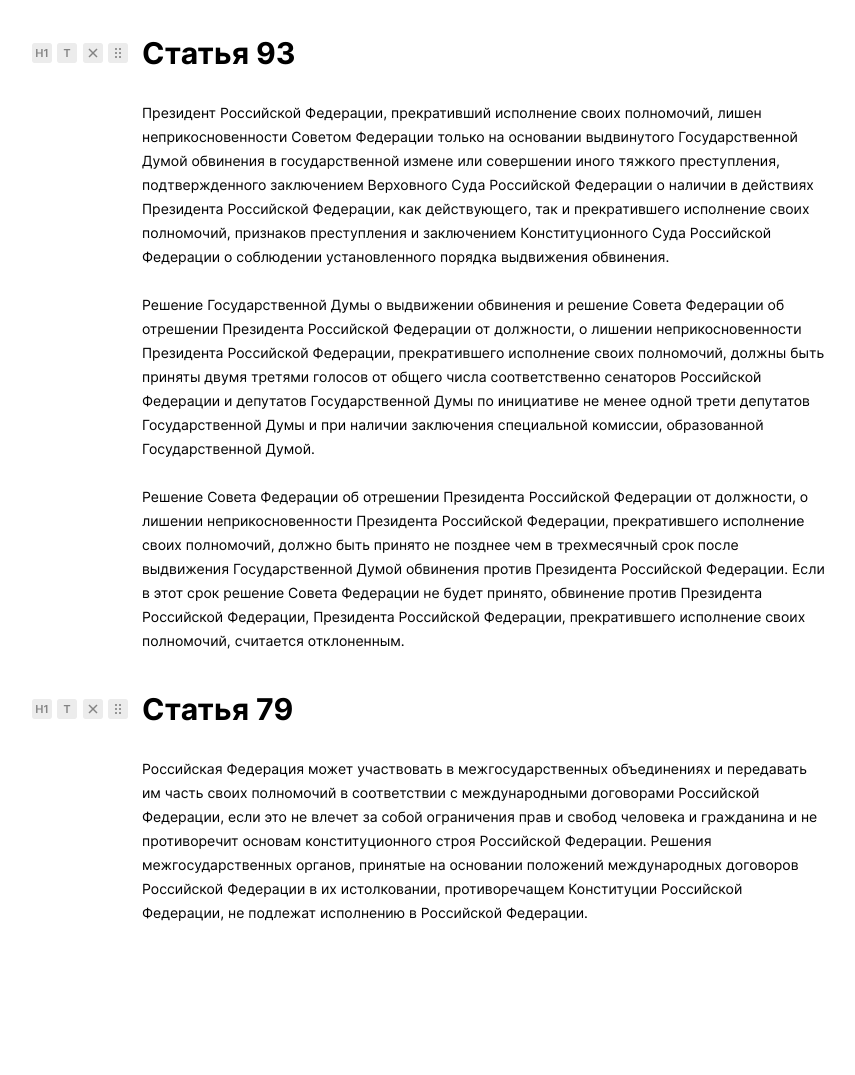
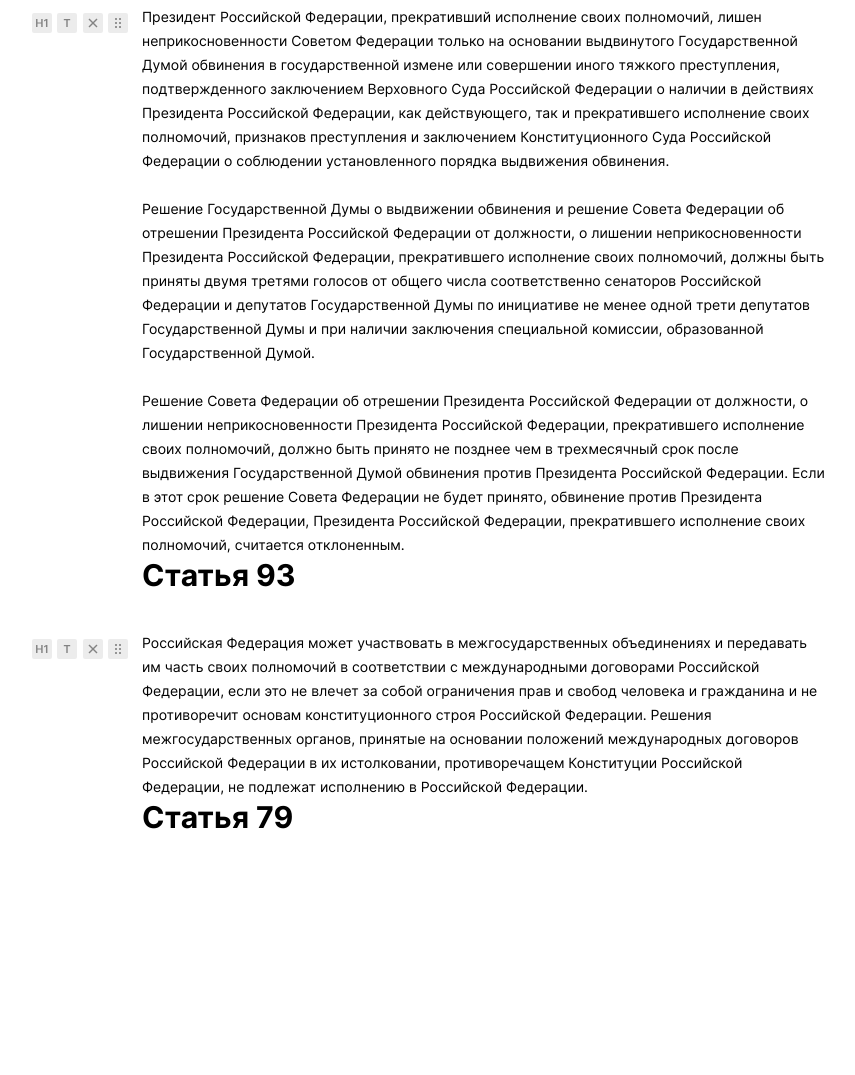
Before and after one commit to sanyamaks/build_notion_hackaton, a website: page index.html in a window 1280 px wide. Shown: the part 671-1746 px from the top of the page, without its empty margins (156-1011 px from the left). After the commit the page ends 1686 px from the top, so only its background shows below. Drawn offline with Linux system fonts and the light colour scheme.

Commit message:
move layout loading to JS

```diff
--- a/blocks/article/__button/article__button.css
+++ b/blocks/article/__button/article__button.css
@@ -8,4 +8,14 @@
   height: 20px;
   border-radius: 2px;
   cursor: pointer;
+  outline: none;
+  border: none;
 }
+
+.article__button:hover {
+  box-shadow: 0 0 3px #ECECEC;
+}
+
+.article__button:active {
+  box-shadow: 0 0 5px #ECECEC;
+}
--- a/blocks/article/article.css
+++ b/blocks/article/article.css
@@ -5,9 +5,4 @@
 
 .article {
   position: relative;
-  margin-bottom: 38px;
 }
-
-.article:last-of-type {
-  margin-bottom: 0;
-}
--- /dev/null
+++ b/blocks/articles-container/__article/article-containesr__article.css
@@ -0,0 +1,7 @@
+.articles-container__article {
+    margin-bottom: 38px;
+}
+
+.articles-container__article:last-of-type {
+    margin-bottom: 0;
+}
--- a/blocks/articles-container/articles-container.css
+++ b/blocks/articles-container/articles-container.css
@@ -1,3 +1,5 @@
+@import url("./__article/article-containesr__article.css");
+
 .articles-container {
   width: 100%;
 }
--- a/blocks/header/__title/header__title.css
+++ b/blocks/header/__title/header__title.css
@@ -3,4 +3,6 @@
   font-size: 42px;
   line-height: 51px;
   margin: 0;
+  outline: none;
+  border: none;
 }
--- a/index.html
+++ b/index.html
@@ -1,89 +1,51 @@
-<!doctype html>
+<!DOCTYPE html>
 <html lang="ru">
 <head>
-  <meta charset="UTF-8">
-  <meta name="viewport" content="width=device-width, user-scalable=no, initial-scale=1.0, maximum-scale=1.0, minimum-scale=1.0">
-  <link rel="stylesheet" href="./vendor/normalize.css">
-  <link rel="stylesheet" href="./pages/index.css">
+  <meta charset="UTF-8"/>
+  <meta
+    name="viewport"
+    content="width=device-width, user-scalable=no, initial-scale=1.0, maximum-scale=1.0, minimum-scale=1.0"
+  />
+  <link rel="stylesheet" href="./vendor/normalize.css"/>
+  <link rel="stylesheet" href="./pages/index.css"/>
   <title>Notion Hackaton 24/1</title>
 </head>
 <body class="page">
-
 <header class="header">
   <div class="header__logo"></div>
   <h1 class="header__title">Правки</h1>
+  <!-- Здесь возможно нужно сделать через форму -->
+  <!--  <form class="header__form-title">-->
+  <!--    <input class="header__title" value="Правки">-->
+  <!--  </form>-->
 </header>
 
 <main class="articles-container">
-    <article class="article">
-      <h2 class="article__title">Статья 81</h2>
-      <p class="article__text">
-        Положение части 3 статьи 81 Конституции Российской Федерации,
-        ограничивающее число сроков, в течение которых одно и то же лицо может занимать должность
-        Президента Российской Федерации, применяется к лицу, занимавшему и (или) занимающему должность
-        Президента Российской Федерации, без учета числа сроков, в течение которых оно занимало и (или)
-        занимает эту должность на момент вступления в силу поправки к Конституции Российской Федерации,
-        вносящей соответствующее ограничение, и не исключает для него возможность занимать должность Президента
-        Российской Федерации в течение сроков, допустимых указанным положением.
-      </p>
-      <div class="article__buttons-container">
-        <div class="article__button article__button_type_title"></div>
-        <div class="article__button article__button_type_text"></div>
-        <div class="article__button article__button_type_delete"></div>
-        <div class="article__button article__button_type_move"></div>
-      </div>
-    </article>
-    <article class="article">
-      <h2 class="article__title">Статья 93</h2>
-      <p class="article__text">
-        Президент Российской Федерации, прекративший исполнение своих полномочий, лишен
-        неприкосновенности Советом Федерации только на основании выдвинутого Государственной
-        Думой обвинения в государственной измене или совершении иного тяжкого преступления,
-        подтвержденного заключением Верховного Суда Российской Федерации о наличии в действиях
-        Президента Российской Федерации, как действующего, так и прекратившего исполнение своих
-        полномочий, признаков преступления и заключением Конституционного Суда Российской Федерации о
-        соблюдении установленного порядка выдвижения обвинения.
-      </p>
-      <p class="article__text">
-        Решение Государственной Думы о выдвижении обвинения и решение Совета Федерации об отрешении
-        Президента Российской Федерации от должности, о лишении неприкосновенности Президента Российской
-        Федерации, прекратившего исполнение своих полномочий, должны быть приняты двумя третями голосов от общего
-        числа соответственно сенаторов Российской Федерации и депутатов Государственной Думы по инициативе не
-        менее одной трети депутатов Государственной Думы и при наличии заключения специальной комиссии, образованной Государственной Думой.
-      </p>
-      <p class="article__text">
-        Решение Совета Федерации об отрешении Президента Российской Федерации от должности, о лишении
-        неприкосновенности Президента Российской Федерации, прекратившего исполнение своих полномочий,
-        должно быть принято не позднее чем в трехмесячный срок после выдвижения Государственной Думой
-        обвинения против Президента Российской Федерации. Если в этот срок решение Совета Федерации не
-        будет принято, обвинение против Президента Российской Федерации, Президента Российской Федерации,
-        прекратившего исполнение своих полномочий, считается отклоненным.
-      </p>
-      <div class="article__buttons-container">
-        <div class="article__button article__button_type_title"></div>
-        <div class="article__button article__button_type_text"></div>
-        <div class="article__button article__button_type_delete"></div>
-        <div class="article__button article__button_type_move"></div>
-      </div>
-    </article>
-    <article class="article">
-      <h2 class="article__title">Статья 79</h2>
-      <p class="article__text">
-        Российская Федерация может участвовать в межгосударственных объединениях и
-        передавать им часть своих полномочий в соответствии с международными договорами
-        Российской Федерации, если это не влечет за собой ограничения прав и свобод человека
-        и гражданина и не противоречит основам конституционного строя Российской Федерации.
-        Решения межгосударственных органов, принятые на основании положений международных договоров
-        Российской Федерации в их истолковании, противоречащем Конституции Российской Федерации, не подлежат исполнению в Российской Федерации.
-      </p>
-      <div class="article__buttons-container">
-        <div class="article__button article__button_type_title"></div>
-        <div class="article__button article__button_type_text"></div>
-        <div class="article__button article__button_type_delete"></div>
-        <div class="article__button article__button_type_move"></div>
-      </div>
-    </article>
+  <!--  <article class="article articles-container__article">-->
+  <!--    <h2 class="article__title">Статья 81</h2>-->
+  <!--    <p class="article__text">-->
+  <!--      Положение части 3 статьи 81 Конституции Российской Федерации,-->
+  <!--      ограничивающее число сроков, в течение которых одно и то же лицо может-->
+  <!--      занимать должность Президента Российской Федерации, применяется к-->
+  <!--      лицу, занимавшему и (или) занимающему должность Президента Российской-->
+  <!--      Федерации, без учета числа сроков, в течение которых оно занимало и-->
+  <!--      (или) занимает эту должность на момент вступления в силу поправки к-->
+  <!--      Конституции Российской Федерации, вносящей соответствующее-->
+  <!--      ограничение, и не исключает для него возможность занимать должность-->
+  <!--      Президента Российской Федерации в течение сроков, допустимых указанным-->
+  <!--      положением.-->
+  <!--    </p>-->
+  <!--    <div class="article__buttons-container">-->
+  <!--      <button class="article__button article__button_type_title"></button>-->
+  <!--      <button class="article__button article__button_type_text"></button>-->
+  <!--      <button class="article__button article__button_type_delete"></button>-->
+  <!--      <button class="article__button article__button_type_move"></button>-->
+  <!--    </div>-->
+  <!--  </article>-->
 </main>
+<script src="./src/DataArticles.js"></script>
+<script src="./src/Article.js"></script>
+<script src="./src/SomeArticles.js"></script>
 <script type="module" src="./src/index.js"></script>
 </body>
 </html>
--- /dev/null
+++ b/src/Article.js
@@ -0,0 +1,78 @@
+class Article {
+  constructor(articleData) {
+    this.articleData = articleData;
+  }
+
+  createText(article, body) {
+    const articleText = document.createElement("p");
+    articleText.classList.add("article__text");
+    articleText.textContent = body;
+    article.appendChild(articleText);
+  }
+
+  createArticle() {
+    const { title, body } = this.articleData;
+    const article = document.createElement("article");
+    const articleTitle = document.createElement("h2");
+    const articleButtonsContainer = document.createElement("div");
+    const articleButtonTitle = document.createElement("button");
+    const articleButtonText = document.createElement("button");
+    const articleButtonRemove = document.createElement("button");
+    const articleButtonMove = document.createElement("button");
+    body.forEach((item) => {
+      this.createText(article, item);
+    });
+
+    article.classList.add("article");
+    article.classList.add("articles-container__article");
+    articleTitle.classList.add("article__title");
+    articleButtonsContainer.classList.add("article__buttons-container");
+    articleButtonTitle.classList.add("article__button");
+    articleButtonTitle.classList.add("article__button_type_title");
+    articleButtonText.classList.add("article__button");
+    articleButtonText.classList.add("article__button_type_text");
+    articleButtonRemove.classList.add("article__button");
+    articleButtonRemove.classList.add("article__button_type_delete");
+    articleButtonMove.classList.add("article__button");
+    articleButtonMove.classList.add("article__button_type_move");
+
+    articleTitle.textContent = title;
+
+    article.appendChild(articleTitle);
+    article.appendChild(articleButtonsContainer);
+    articleButtonsContainer.appendChild(articleButtonTitle);
+    articleButtonsContainer.appendChild(articleButtonText);
+    articleButtonsContainer.appendChild(articleButtonRemove);
+    articleButtonsContainer.appendChild(articleButtonMove);
+    this.setEventListeners(
+      articleButtonTitle,
+      articleButtonText,
+      articleButtonRemove,
+      articleButtonMove
+    );
+    return article;
+  }
+
+  setEventListeners(buttonTitle, buttonText, buttonRemove, buttonMove) {
+    buttonTitle.addEventListener("click", this.editTitle);
+    buttonText.addEventListener("click", this.editText);
+    buttonRemove.addEventListener("click", this.editRemove);
+    buttonMove.addEventListener("click", this.editMove);
+  }
+
+  editTitle(){
+    console.log("editTitle");
+  }
+
+  editText(){
+    console.log("editText");
+  }
+
+  editRemove(){
+    console.log("editRemove");
+  }
+
+  editMove(){
+    console.log("editMove");
+  }
+}
--- /dev/null
+++ b/src/DataArticles.js
@@ -0,0 +1,22 @@
+const dataArticles = [
+  {
+    title: "Статья 81",
+    body: [
+      "Положение части 3 статьи 81 Конституции Российской Федерации, ограничивающее число сроков, в течение которых одно и то же лицо может занимать должность Президента Российской Федерации, применяется к лицу, занимавшему и (или) занимающему должность Президента Российской Федерации, без учета числа сроков, в течение которых оно занимало и (или) занимает эту должность на момент вступления в силу поправки к Конституции Российской Федерации, вносящей соответствующее ограничение, и не исключает для него возможность занимать должность Президента Российской Федерации в течение сроков, допустимых указанным положением.",
+    ],
+  },
+  {
+    title: "Статья 93",
+    body: [
+      "Президент Российской Федерации, прекративший исполнение своих полномочий, лишен неприкосновенности Советом Федерации только на основании выдвинутого Государственной Думой обвинения в государственной измене или совершении иного тяжкого преступления, подтвержденного заключением Верховного Суда Российской Федерации о наличии в действиях Президента Российской Федерации, как действующего, так и прекратившего исполнение своих полномочий, признаков преступления и заключением Конституционного Суда Российской Федерации о соблюдении установленного порядка выдвижения обвинения.",
+      "Решение Государственной Думы о выдвижении обвинения и решение Совета Федерации об отрешении Президента Российской Федерации от должности, о лишении неприкосновенности Президента Российской Федерации, прекратившего исполнение своих полномочий, должны быть приняты двумя третями голосов от общего числа соответственно сенаторов Российской Федерации и депутатов Государственной Думы по инициативе не менее одной трети депутатов Государственной Думы и при наличии заключения специальной комиссии, образованной Государственной Думой.",
+      "Решение Совета Федерации об отрешении Президента Российской Федерации от должности, о лишении неприкосновенности Президента Российской Федерации, прекратившего исполнение своих полномочий, должно быть принято не позднее чем в трехмесячный срок после выдвижения Государственной Думой обвинения против Президента Российской Федерации. Если в этот срок решение Совета Федерации не будет принято, обвинение против Президента Российской Федерации, Президента Российской Федерации, прекратившего исполнение своих полномочий, считается отклоненным.",
+    ],
+  },
+  {
+    title: "Статья 79",
+    body: [
+      "Российская Федерация может участвовать в межгосударственных объединениях и передавать им часть своих полномочий в соответствии с международными договорами Российской Федерации, если это не влечет за собой ограничения прав и свобод человека и гражданина и не противоречит основам конституционного строя Российской Федерации. Решения межгосударственных органов, принятые на основании положений международных договоров Российской Федерации в их истолковании, противоречащем Конституции Российской Федерации, не подлежат исполнению в Российской Федерации.",
+    ],
+  },
+];
--- /dev/null
+++ b/src/SomeArticles.js
@@ -0,0 +1,14 @@
+class SomeArticles {
+  constructor(articleContainer, articles, createArticle) {
+    this.articleContainer = articleContainer;
+    this.articles = articles;
+    this.createArticle = createArticle;
+  }
+
+  renderArticles() {
+    this.articles.forEach((item) => {
+      const article = this.createArticle(item);
+      this.articleContainer.appendChild(article.createArticle());
+    });
+  }
+}
--- a/src/index.js
+++ b/src/index.js
@@ -0,0 +1,9 @@
+const articlesContainer = document.querySelector(".articles-container");
+
+const someArticles = new SomeArticles(articlesContainer, dataArticles, createArticle);
+function createArticle(article) {
+  const articleObj = new Article(article);
+  return articleObj
+}
+
+someArticles.renderArticles();
```
Also changed, not shown: 2 other files. Lines whose indentation alone changed are shown as unchanged.
